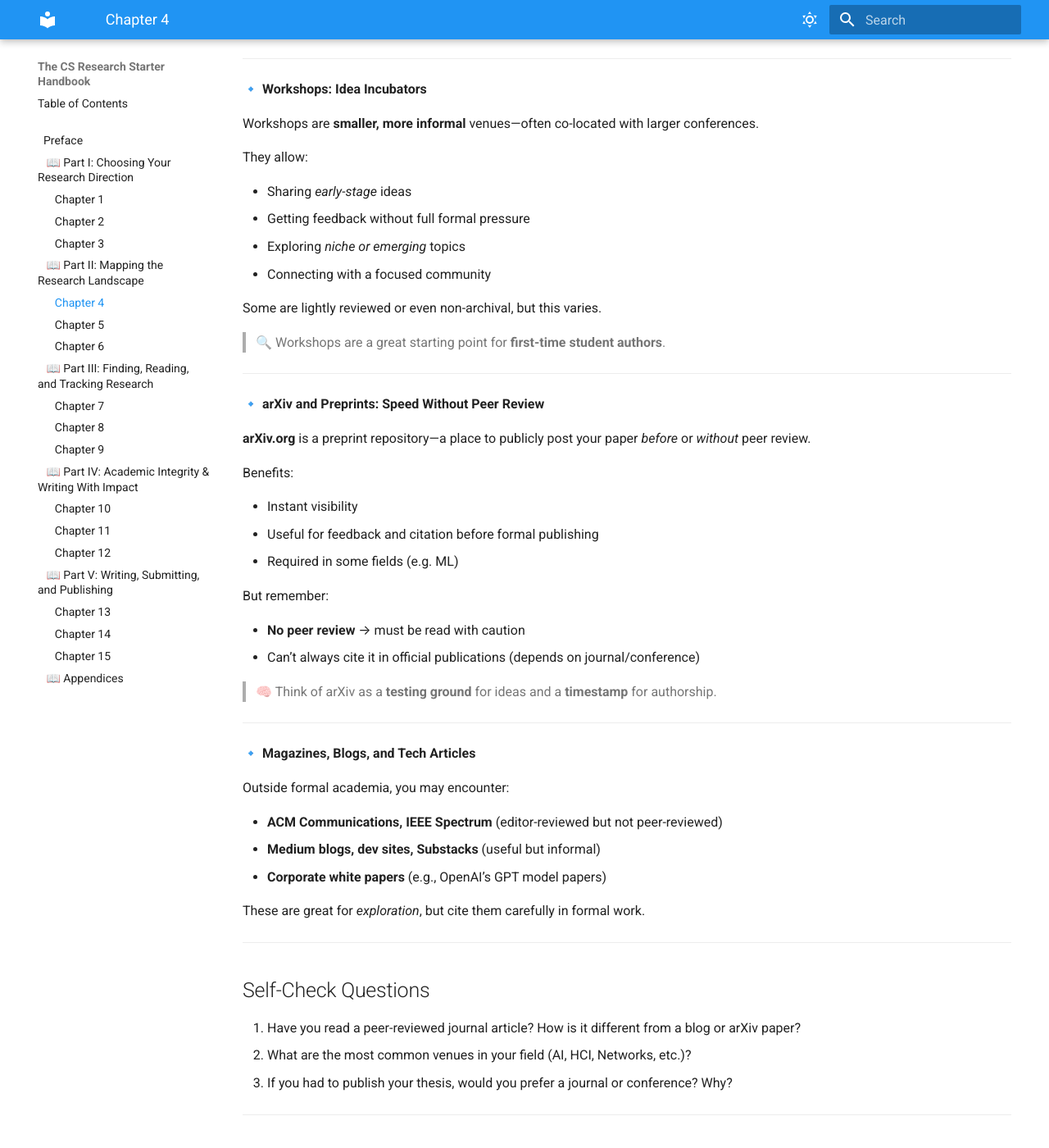
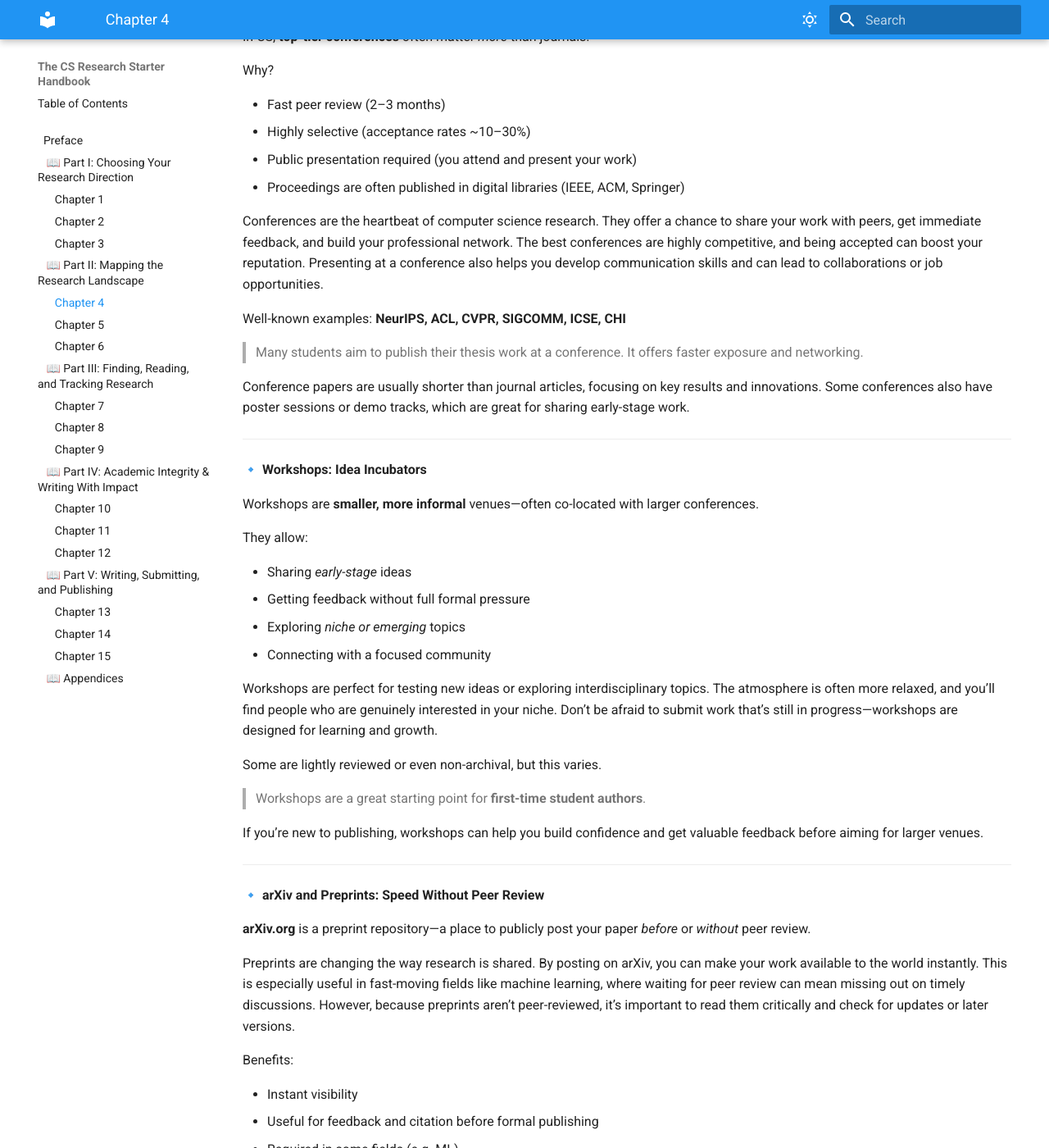
Before and after one commit to McKlay/research-starter-handbook, an MkDocs documentation site: the page built from docs/chapter4.md, in a window 1280 px wide and 1400 px high, scrolled down 1331 px. Shown: the whole window at 82% size. Built offline with MkDocs 1.6.1 and Material for MkDocs 9.7.7, drawn with Linux system fonts in a browser that asks for light colours; some of the changed text lies outside the part shown.

Commit message:
added supporting details on each sections

```diff
--- a/docs/chapter4.md
+++ b/docs/chapter4.md
@@ -13,6 +13,8 @@ hide:
 
 Before you read your first serious paper—or write one of your own—you need to understand where research actually *lives*.
 Academic ideas don’t float in isolation. They take structured forms: **journals, conferences, workshops, and preprints**.
+
+The world of academic publishing can seem mysterious at first. You might wonder why some papers are cited everywhere, while others barely get noticed. The answer often lies in the type of publication and its reputation. Knowing the differences will help you navigate the literature, choose where to submit your work, and understand how your research will be received by others.
 
 Each has different expectations, review processes, and reputational value. Some are highly selective and slow; others are fast but informal.
 Some build your credibility. Others just start a conversation.
@@ -31,11 +33,15 @@ Journals are the traditional form of academic publication. They are:
 - **Archival** (your final version becomes part of the permanent academic record)
 - **Often longer-form** (more space for experiments, theory, background)
 
+Journal articles are often considered the gold standard in many fields. The review process is rigorous, with multiple rounds of feedback and revision. This means your work will be scrutinized for clarity, originality, and impact. Journals also tend to have higher standards for experimental design and theoretical depth. If you want your research to stand the test of time, a journal is a strong choice.
+
 Journals are ideal when:
 
 - You want to present a *mature*, deeply polished piece of work
 - You aim for long-term academic recognition
 - Your university requires a journal-based thesis output
+
+Some journals are open access, meaning anyone can read your work for free. Others are behind paywalls, which can limit visibility. Consider your audience and goals when choosing where to submit.
 
 > ⚠️ Downside: Journals can take 6–12 months to review, and even longer to publish.
 
@@ -52,9 +58,13 @@ Why?
 - Public presentation required (you attend and present your work)
 - Proceedings are often published in digital libraries (IEEE, ACM, Springer)
 
+Conferences are the heartbeat of computer science research. They offer a chance to share your work with peers, get immediate feedback, and build your professional network. The best conferences are highly competitive, and being accepted can boost your reputation. Presenting at a conference also helps you develop communication skills and can lead to collaborations or job opportunities.
+
 Well-known examples: **NeurIPS, ACL, CVPR, SIGCOMM, ICSE, CHI**
 
-> ✅ Many students aim to publish their thesis work at a conference. It offers faster exposure and networking.
+> Many students aim to publish their thesis work at a conference. It offers faster exposure and networking.
+
+Conference papers are usually shorter than journal articles, focusing on key results and innovations. Some conferences also have poster sessions or demo tracks, which are great for sharing early-stage work.
 
 ---
 
@@ -69,9 +79,13 @@ They allow:
 - Exploring *niche or emerging* topics
 - Connecting with a focused community
 
+Workshops are perfect for testing new ideas or exploring interdisciplinary topics. The atmosphere is often more relaxed, and you’ll find people who are genuinely interested in your niche. Don’t be afraid to submit work that’s still in progress—workshops are designed for learning and growth.
+
 Some are lightly reviewed or even non-archival, but this varies.
 
-> 🔍 Workshops are a great starting point for **first-time student authors**.
+> Workshops are a great starting point for **first-time student authors**.
+
+If you’re new to publishing, workshops can help you build confidence and get valuable feedback before aiming for larger venues.
 
 ---
 
@@ -79,18 +93,24 @@ Some are lightly reviewed or even non-archival, but this varies.
 
 **arXiv.org** is a preprint repository—a place to publicly post your paper *before* or *without* peer review.
 
+Preprints are changing the way research is shared. By posting on arXiv, you can make your work available to the world instantly. This is especially useful in fast-moving fields like machine learning, where waiting for peer review can mean missing out on timely discussions. However, because preprints aren’t peer-reviewed, it’s important to read them critically and check for updates or later versions.
+
 Benefits:
 
 - Instant visibility
 - Useful for feedback and citation before formal publishing
 - Required in some fields (e.g. ML)
 
+Some journals and conferences allow you to submit work that’s already on arXiv, but always check the rules first. Preprints can also help establish your priority on a new idea, which is important in competitive areas.
+
 But remember:
 
 - **No peer review** → must be read with caution
 - Can’t always cite it in official publications (depends on journal/conference)
 
-> 🧠 Think of arXiv as a **testing ground** for ideas and a **timestamp** for authorship.
+> Think of arXiv as a **testing ground** for ideas and a **timestamp** for authorship.
+
+Use arXiv to share your work early, but remember that formal publication is still needed for academic credit.
 
 ---
 
@@ -102,7 +122,11 @@ Outside formal academia, you may encounter:
 - **Medium blogs, dev sites, Substacks** (useful but informal)
 - **Corporate white papers** (e.g., OpenAI’s GPT model papers)
 
+These sources are valuable for staying up to date with trends, industry developments, and practical applications. They often explain complex ideas in accessible language and can inspire new research directions. However, because they aren’t peer-reviewed, use them mainly for background or inspiration—not as primary sources in your thesis.
+
 These are great for *exploration*, but cite them carefully in formal work.
+
+When citing non-academic sources, be transparent about their limitations. If possible, support their claims with peer-reviewed literature.
 
 ---
 
@@ -111,6 +135,8 @@ These are great for *exploration*, but cite them carefully in formal work.
 1. Have you read a peer-reviewed journal article? How is it different from a blog or arXiv paper?
 2. What are the most common venues in your field (AI, HCI, Networks, etc.)?
 3. If you had to publish your thesis, would you prefer a journal or conference? Why?
+
+Reflect on your answers and discuss them with your advisor or peers. Understanding the publication landscape will help you set realistic goals and choose the best venue for your work.
 
 ---
 
@@ -130,6 +156,8 @@ For each one, ask:
 - What’s the tone/formality level?
 - Would I trust its results?
 
+As you complete this exercise, pay attention to how each publication type presents information. Notice the differences in structure, language, and evidence. This will help you become a more critical reader and a more effective writer.
+
 ---
 
 ## Researcher’s Compass
@@ -143,6 +171,10 @@ That means understanding the strengths and limitations of each publication type
 - **Cite** responsibly
 - **Publish** strategically
 
+The publication process is more than a formality—it’s how your work enters the academic conversation. Take time to learn the expectations of your chosen venue, and tailor your writing accordingly. Seek feedback from mentors who have published in those venues, and don’t be discouraged by rejection—it’s part of the process.
+
+Remember, every publication is a chance to share your ideas, learn from others, and contribute to your field. Choose your venue thoughtfully, and let your work speak for itself.
+
 > Publication is not just a destination. It’s a deliberate **form of communication**.
 
 ---
```
